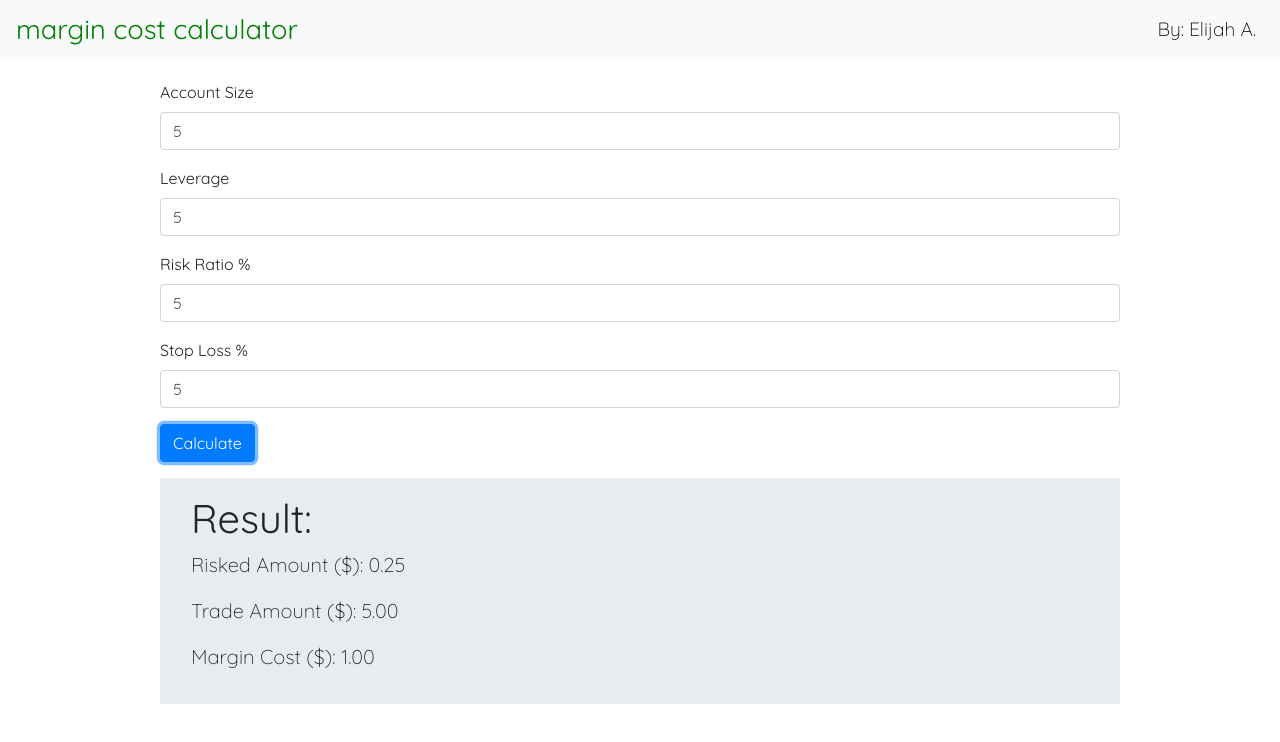
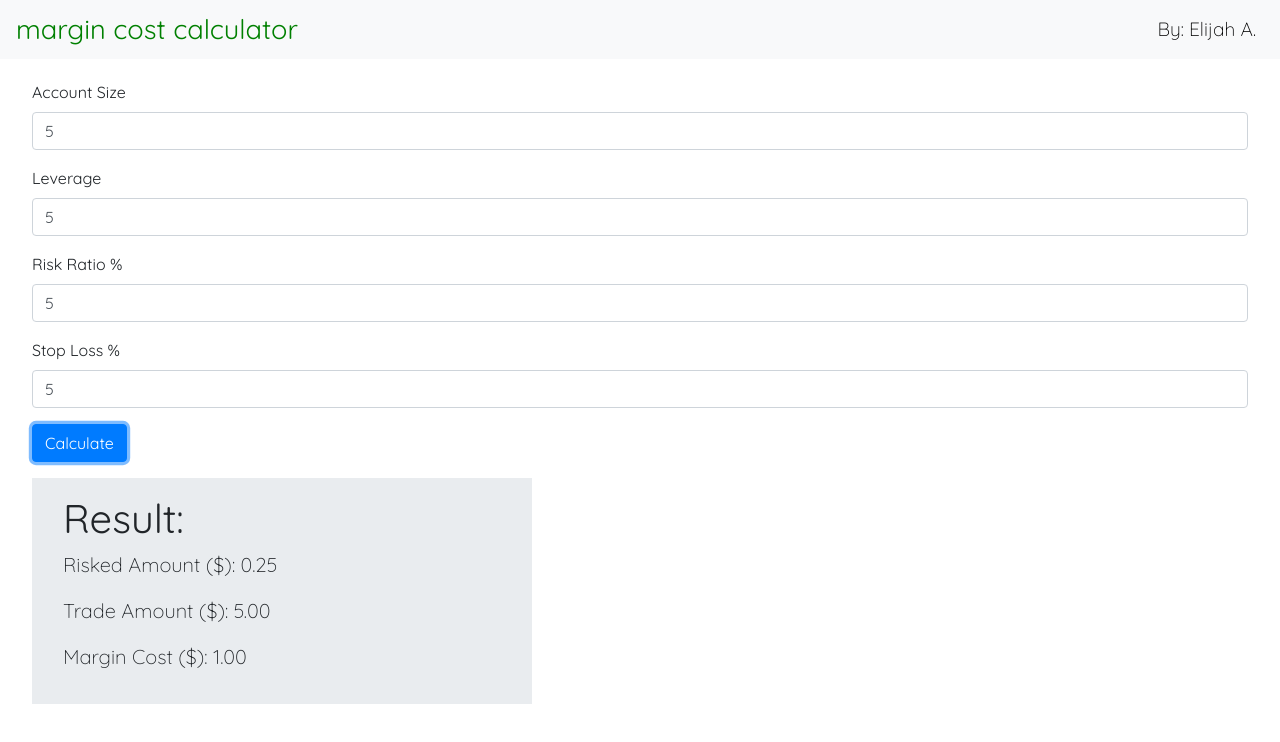
Before and after one commit to elijaharc/margin-cost-calculator, a plain HTML site: page index.html in a window 1280 px wide. Both pictures are taken after typing "5", "5", "5", "5" into the empty fields and a click on the button "Calculate". Drawn offline with nearby package versions, Linux system fonts and the light colour scheme.

Commit message:
[WIP] Changes margin and max width or result

```diff
--- a/style.css
+++ b/style.css
@@ -6,12 +6,16 @@ html {
   box-sizing: border-box;
   font-family: "Quicksand", sans-serif;
   scroll-behavior: smooth;
-  margin: 5rem;
+  margin: 1rem;
   margin-top: 2.5rem;
 }
 
 .jumbotron {
   padding: 1rem;
+}
+
+#result-display {
+  max-width: 500px;
 }
 
 #main {
```
